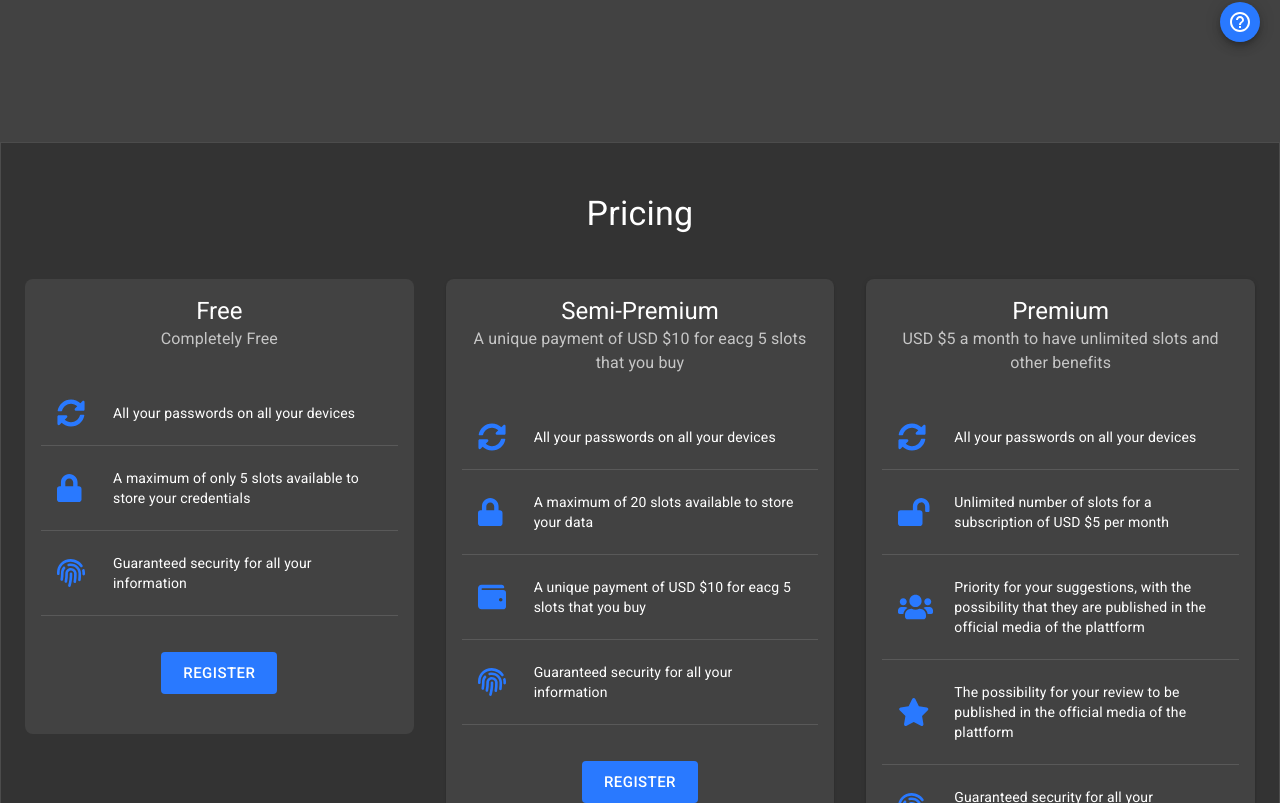
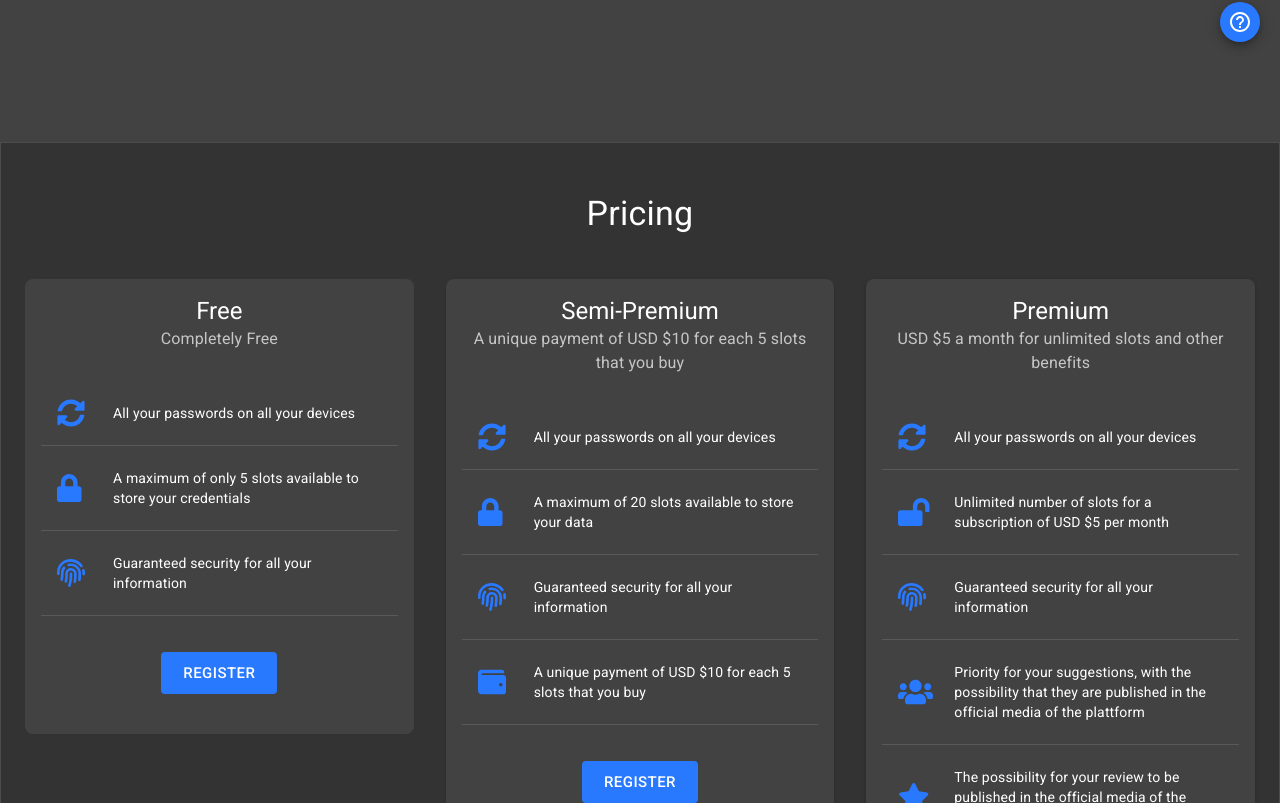
Before and after one commit to TheMrCorvy/Desktop-Frontend, a React (Create React App) app: page / in a window 1280 px wide. Shown: the part 1777-2580 px from the top of the page. Built offline with nearby package versions, Linux system fonts and the light colour scheme.

Commit message:
small changes in the translations & renamed PricingComponents to PricingCard since there will be only 1 component

```diff
--- a/src/components/Sections/Pricing/index.tsx
+++ b/src/components/Sections/Pricing/index.tsx
@@ -11,7 +11,7 @@ import { translate } from "../../../lang"
 
 import DialogComponent from "../../../components/Dialog"
 
-import PricingCard, { PricingCardT } from "./PricingComponents"
+import PricingCard, { PricingCardT } from "./PricingCard"
 
 const useStyles = makeStyles((theme: Theme) =>
 	createStyles({
@@ -28,8 +28,6 @@ const useStyles = makeStyles((theme: Theme) =>
 		},
 		paper: {
 			flexGrow: 1,
-			minHeight: "20vh",
-			marginBottom: "40rem",
 			paddingBottom: "5rem",
 			position: "relative",
 		},
@@ -89,12 +87,12 @@ const Pricing: FC = () => {
 				text: translate("tier_semi_premium", lng, 3),
 			},
 			{
+				icon: "fingerprint",
+				text: translate("tier_semi_premium", lng, 5),
+			},
+			{
 				icon: "wallet",
 				text: translate("tier_semi_premium", lng, 4),
-			},
-			{
-				icon: "fingerprint",
-				text: translate("tier_semi_premium", lng, 5),
 			},
 		],
 		cardElevation: 1,
@@ -115,16 +113,16 @@ const Pricing: FC = () => {
 				text: translate("tier_premium", lng, 3),
 			},
 			{
+				icon: "fingerprint",
+				text: translate("tier_premium", lng, 6),
+			},
+			{
 				icon: "users",
 				text: translate("tier_premium", lng, 4),
 			},
 			{
 				icon: "star",
 				text: translate("tier_premium", lng, 5),
-			},
-			{
-				icon: "fingerprint",
-				text: translate("tier_premium", lng, 6),
 			},
 		],
 		cardElevation: 2,
--- a/src/lang/en.json
+++ b/src/lang/en.json
@@ -71,17 +71,17 @@
 	],
 	"tier_semi_premium": [
 		"Semi-Premium",
-		"A unique payment of USD $10 for eacg 5 slots that you buy",
+		"A unique payment of USD $10 for each 5 slots that you buy",
 		"All your passwords on all your devices",
 		"A maximum of 20 slots available to store your data",
-		"A unique payment of USD $10 for eacg 5 slots that you buy",
+		"A unique payment of USD $10 for each 5 slots that you buy",
 		"Guaranteed security for all your information",
 		"The Semi-Premium Tier gives you the possibility of being able to pay only once for the amount of slots you think necessary (maximum 20 slots). Once the payment is made, you will never have to worry about renewing it again unless you want to buy more slots.",
 		"In the same way as with Tier Free, with Semi-Premium you won't have the possibility that your suggestions/reviews are published in the official media of the plattform."
 	],
 	"tier_premium": [
 		"Premium",
-		"USD $5 a month to have unlimited slots and other benefits",
+		"USD $5 a month for unlimited slots and other benefits",
 		"All your passwords on all your devices",
 		"Unlimited number of slots for a subscription of USD $5 per month",
 		"Priority for your suggestions, with the possibility that they are published in the official media of the plattform",
--- a/src/lang/jp.json
+++ b/src/lang/jp.json
@@ -71,17 +71,17 @@
 	],
 	"tier_semi_premium": [
 		"Semi-Premium",
-		"A unique payment of USD $10 for eacg 5 slots that you buy",
+		"A unique payment of USD $10 for each 5 slots that you buy",
 		"All your passwords on all your devices",
 		"A maximum of 20 slots available to store your data",
-		"A unique payment of USD $10 for eacg 5 slots that you buy",
+		"A unique payment of USD $10 for eacgh 5 slots that you buy",
 		"Guaranteed security for all your information",
 		"The Semi-Premium Tier gives you the possibility of being able to pay only once for the amount of slots you think necessary (maximum 20 slots). Once the payment is made, you will never have to worry about renewing it again unless you want to buy more slots.",
 		"In the same way as with Tier Free, with Semi-Premium you won't have the possibility that your suggestions/reviews are published in the official media of the plattform."
 	],
 	"tier_premium": [
 		"Premium",
-		"USD $ 5 a month to have unlimited slots and other benefits",
+		"USD $ 5 a month for unlimited slots and other benefits",
 		"All your passwords on all your devices",
 		"Unlimited number of slots for a subscription of USD $5 per month",
 		"Priority for your suggestions, with the possibility that they are published in the official media of the plattform",
```
Also changed, not shown: src/components/Sections/Pricing/PricingCard/index.tsx (renamed from src/components/Sections/Pricing/PricingComponents/index.tsx), 1 other file (tests, documents, lock files or other folders).
